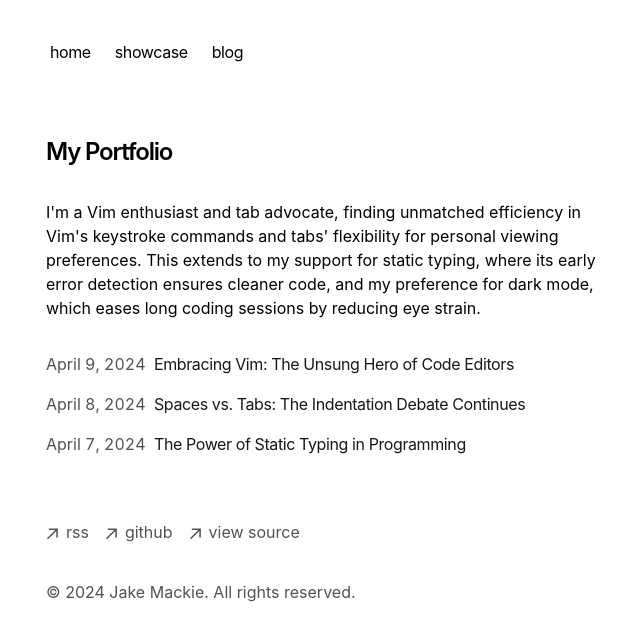
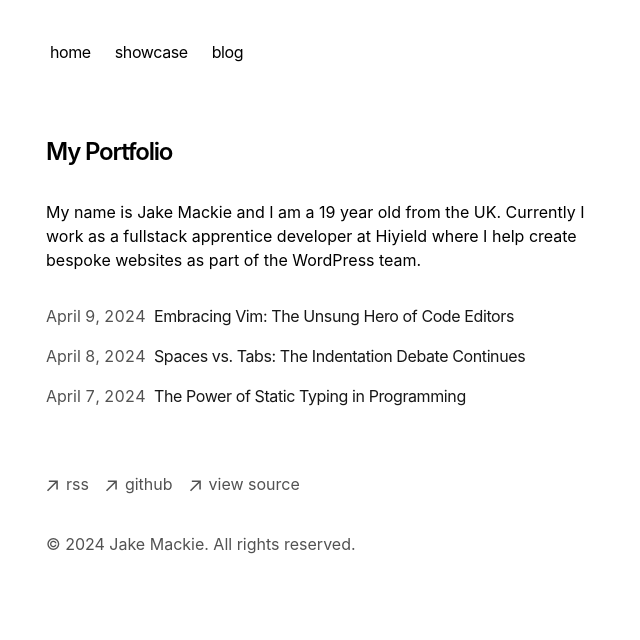
Before and after one commit to jakemackie/portfolio, a Next.js app: page / in a window 1280 px wide. Shown: the top 640 px of the page, without its empty margins (306-946 px from the left). Built offline with nearby package versions, Linux system fonts and the light colour scheme.

Commit message:
amend: Front page text

```diff
--- a/app/page.tsx
+++ b/app/page.tsx
@@ -7,11 +7,9 @@ export default function Page() {
         My Portfolio
       </h1>
       <p className="mb-4">
-        {`I'm a Vim enthusiast and tab advocate, finding unmatched efficiency in
-        Vim's keystroke commands and tabs' flexibility for personal viewing
-        preferences. This extends to my support for static typing, where its
-        early error detection ensures cleaner code, and my preference for dark
-        mode, which eases long coding sessions by reducing eye strain.`}
+        {`My name is Jake Mackie and I am a 19 year old from the UK.
+        Currently I work as a fullstack apprentice developer at Hiyield
+        where I help create bespoke websites as part of the WordPress team.`}
       </p>
       <div className="my-8">
         <BlogPosts />
```
